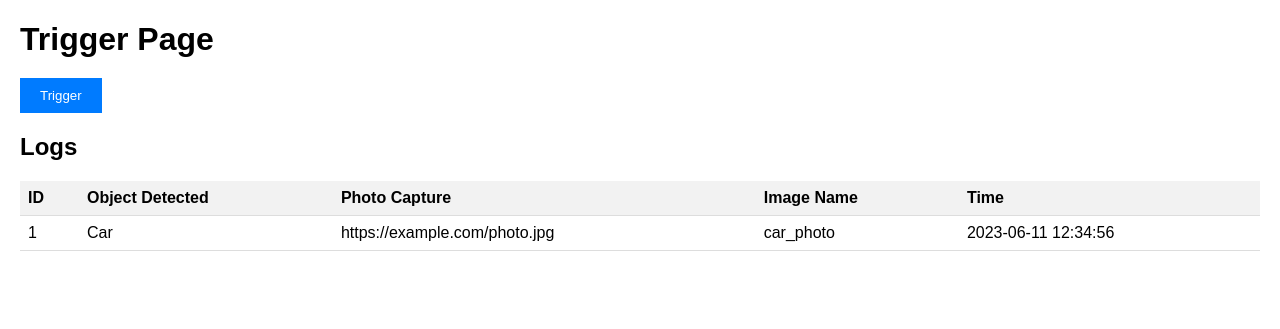
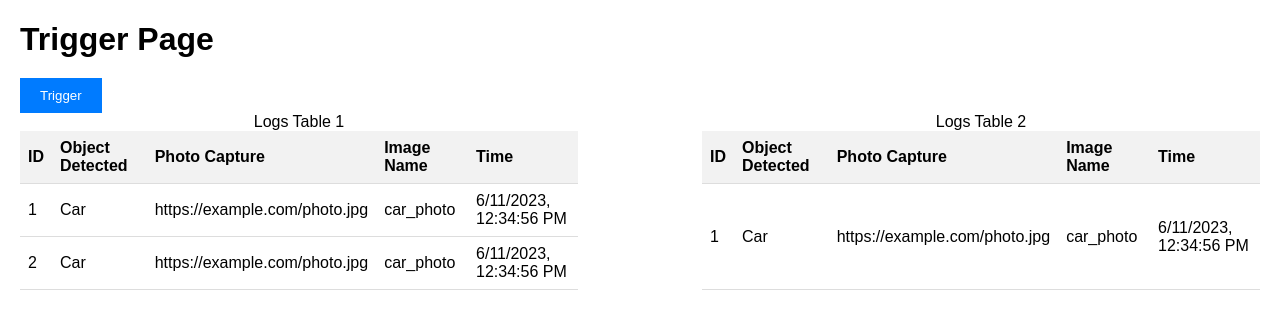
Before and after one commit to thedudeontitan/raspberrypi-lora-photo-transfer, a Flask app: page / in a window 1280 px wide. Shown: the top 329 px of the page. Run offline with Flask 3, Linux system fonts and the light colour scheme; data comes from the database, SQL or seed files in the repository.

Commit message:
updated website
Signed-off-by: Ankit Kokane <97180942+thedudeontitan@users.noreply.github.com>

```diff
--- a/website/app.py
+++ b/website/app.py
@@ -1,27 +1,35 @@
-from flask import Flask, request, render_template
+from flask import Flask, request, render_template, send_file, jsonify
 from flask_sqlalchemy import SQLAlchemy
 import datetime
 import os
 
 app = Flask(__name__)
-app.config['SQLALCHEMY_DATABASE_URI'] = 'sqlite:///data.db'
+app.config['SQLALCHEMY_DATABASE_URI'] = 'sqlite:///logs1.db'  # SQLite database for logs1
+app.config['SQLALCHEMY_BINDS'] = {
+    'logs2': 'sqlite:///logs2.db'  # SQLite database for logs2
+}
+
 db = SQLAlchemy(app)
 
-
-class Log(db.Model):
+class Log1(db.Model):
     id = db.Column(db.Integer, primary_key=True)
-    object_detected = db.Column(db.String(255))
-    photo_capture = db.Column(db.Text)
-    image_name = db.Column(db.String(255))
-    time = db.Column(db.String(255))
+    object_detected = db.Column(db.String(50))
+    photo_capture = db.Column(db.String(50))
+    image_name = db.Column(db.String(100))
+    time = db.Column(db.String(50))
 
 
-@app.route('/')
-def index():
-    return render_template('index.html')
+class Log2(db.Model):
+    __bind_key__ = 'logs2'
+    id = db.Column(db.Integer, primary_key=True)
+    object_detected = db.Column(db.String(50))
+    photo_capture = db.Column(db.String(50))
+    image_name = db.Column(db.String(100))
+    time = db.Column(db.String(50))
 
-@app.route('/logs', methods=['POST', 'GET'])
-def handle_logs():
+
+@app.route('/logs1', methods=['POST', 'GET'])
+def handle_logs1():
     if request.method == 'POST':
         data = request.get_json()
         object_detected = data['object_detected']
@@ -29,13 +37,13 @@ def handle_logs():
         image_name = data['image_name']
         time = data['time']
 
-        log = Log(object_detected=object_detected, photo_capture=photo_capture, image_name=image_name, time=time)
+        log = Log1(object_detected=object_detected, photo_capture=photo_capture, image_name=image_name, time=time)
         db.session.add(log)
         db.session.commit()
 
         return 'Log created successfully'
     elif request.method == 'GET':
-        logs = Log.query.all()
+        logs = Log1.query.all()
 
         logs_list = []
         for log in logs:
@@ -48,7 +56,75 @@ def handle_logs():
             }
             logs_list.append(log_dict)
 
-        return {'logs': logs_list}
+        return jsonify({'logs': logs_list})
+
+
+@app.route('/logs2', methods=['POST', 'GET'])
+def handle_logs2():
+    if request.method == 'POST':
+        data = request.get_json()
+        object_detected = data['object_detected']
+        photo_capture = data['photo_capture']
+        image_name = data['image_name']
+        time = data['time']
+
+        log = Log2(object_detected=object_detected, photo_capture=photo_capture, image_name=image_name, time=time)
+        db.session.add(log)
+        db.session.commit()
+
+        return 'Log created successfully'
+    elif request.method == 'GET':
+        logs = Log2.query.all()
+
+        logs_list = []
+        for log in logs:
+            log_dict = {
+                'id': log.id,
+                'object_detected': log.object_detected,
+                'photo_capture': log.photo_capture,
+                'image_name': log.image_name,
+                'time': log.time
+            }
+            logs_list.append(log_dict)
+
+        return jsonify({'logs': logs_list})
+
+@app.route('/')
+def index():
+    return render_template('index.html')
+
+class Image:
+    def __init__(self, filename, name, size, modified):
+        self.filename = filename
+        self.name = name
+        self.size = size
+        self.modified = modified
+
+@app.route('/gallery')
+def gallery():
+    images = []
+    folder_path = '/home/sirius/Work/photo_compression/website/static/LoRaComm_Img/'  # Update with your image folder path
+
+    for filename in os.listdir(folder_path):
+        if filename.endswith(('.jpg', '.jpeg', '.png', '.gif')):
+            file_path = os.path.join(folder_path, filename)
+            size = os.path.getsize(file_path)
+            modified_time = os.path.getmtime(file_path)
+
+            image = {
+                'name': filename,
+                'size': size,
+                'modified_time': modified_time
+            }
+            images.append(image)
+
+    return render_template('gallery.html', images=images)
+
+@app.route('/images/<path:image_path>')
+def get_image(image_path):
+    folder_path = '/home/sirius/Work/photo_compression/website/static/LoRaComm_Img/'  # Update with your image folder path
+    file_path = os.path.join(folder_path, image_path)
+    return send_file(file_path)
 
 @app.route('/trigger', methods=['POST'])
 def trigger():
--- a/website/templates/index.html
+++ b/website/templates/index.html
@@ -26,9 +26,14 @@
             background-color: #0069d9;
         }
 
+        .table-container {
+            display: flex;
+            justify-content: space-between;
+        }
+
         table {
             border-collapse: collapse;
-            width: 100%;
+            width: 45%;
         }
 
         th, td {
@@ -47,8 +52,9 @@
 
     <button id="triggerButton">Trigger</button>
 
-    <h2>Logs</h2>
-    <table id="logsTable">
+    <div class="table-container">
+        <table id="logsTable1">
+            <caption>Logs Table 1</caption>
             <thead>
                 <tr>
                     <th>ID</th>
@@ -59,9 +65,26 @@
                 </tr>
             </thead>
             <tbody>
-            <!-- Log rows will be inserted dynamically here -->
+                <!-- Log rows for table 1 will be inserted dynamically here -->
             </tbody>
         </table>
+
+        <table id="logsTable2">
+            <caption>Logs Table 2</caption>
+            <thead>
+                <tr>
+                    <th>ID</th>
+                    <th>Object Detected</th>
+                    <th>Photo Capture</th>
+                    <th>Image Name</th>
+                    <th>Time</th>
+                </tr>
+            </thead>
+            <tbody>
+                <!-- Log rows for table 2 will be inserted dynamically here -->
+            </tbody>
+        </table>
+    </div>
 
     <script>
         // Function to handle trigger button click
@@ -81,12 +104,12 @@
 
         // Function to fetch logs and update the table
         function fetchLogs() {
-            fetch('/logs')
+            fetch('/logs1')
             .then(response => response.json())
             .then(data => {
                 const logs = data.logs;
-                const tableBody = document.querySelector('#logsTable tbody');
-                tableBody.innerHTML = '';
+                const tableBody1 = document.querySelector('#logsTable1 tbody');
+                tableBody1.innerHTML = '';
 
                 logs.forEach(log => {
                     const row = document.createElement('tr');
@@ -95,9 +118,32 @@
                         <td>${log.object_detected}</td>
                         <td>${log.photo_capture}</td>
                         <td>${log.image_name}</td>
-                        <td>${log.time}</td>
+                        <td>${convertTime(log.time)}</td>
                     `;
-                    tableBody.appendChild(row);
+                    tableBody1.appendChild(row);
+                });
+            })
+            .catch(error => {
+                console.error('Error:', error);
+            });
+
+            fetch('/logs2')
+            .then(response => response.json())
+            .then(data => {
+                const logs = data.logs;
+                const tableBody2 = document.querySelector('#logsTable2 tbody');
+                tableBody2.innerHTML = '';
+
+                logs.forEach(log => {
+                    const row = document.createElement('tr');
+                    row.innerHTML = `
+                        <td>${log.id}</td>
+                        <td>${log.object_detected}</td>
+                        <td>${log.photo_capture}</td>
+                        <td>${log.image_name}</td>
+                        <td>${convertTime(log.time)}</td>
+                    `;
+                    tableBody2.appendChild(row);
                 });
             })
             .catch(error => {
@@ -111,6 +157,12 @@
 
         // Fetch logs on page load
         fetchLogs();
+
+        // Function to convert milliseconds to a formatted time string
+        function convertTime(milliseconds) {
+            const date = new Date(milliseconds);
+            return date.toLocaleString();
+        }
     </script>
 </body>
 </html>
```
Also changed, not shown: website/requirements.txt (added, +17 -0 lines), website/templates/gallery.html (added, +34 -0 lines), website/instance/logs1.db (added), website/instance/logs2.db (added), website/static/LoRaComm_Img/D1img06-23-20:15:47_1.jpg (added), website/static/LoRaComm_Img/D1img12023-06-22 192118.png (added), website/static/LoRaComm_Img/D1img_0_22-06-20:13:29.jpeg (added), website/static/LoRaComm_Img/D1img_0_23-06-17:05:10.jpg (added), website/static/LoRaComm_Img/D1img_1_22-06-20:15:29.jpeg (added), 1 other file. Lines whose indentation alone changed are shown as unchanged.
